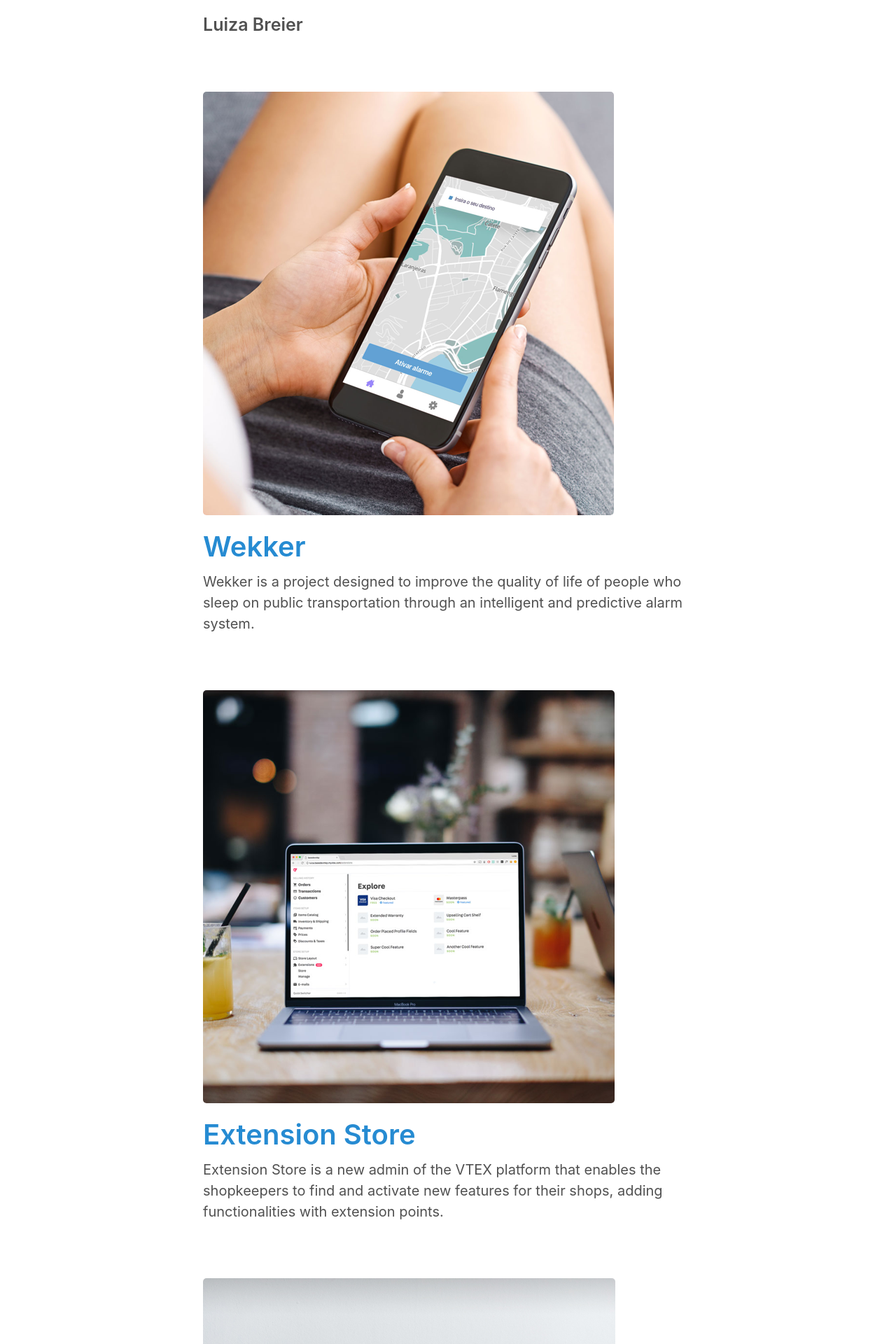
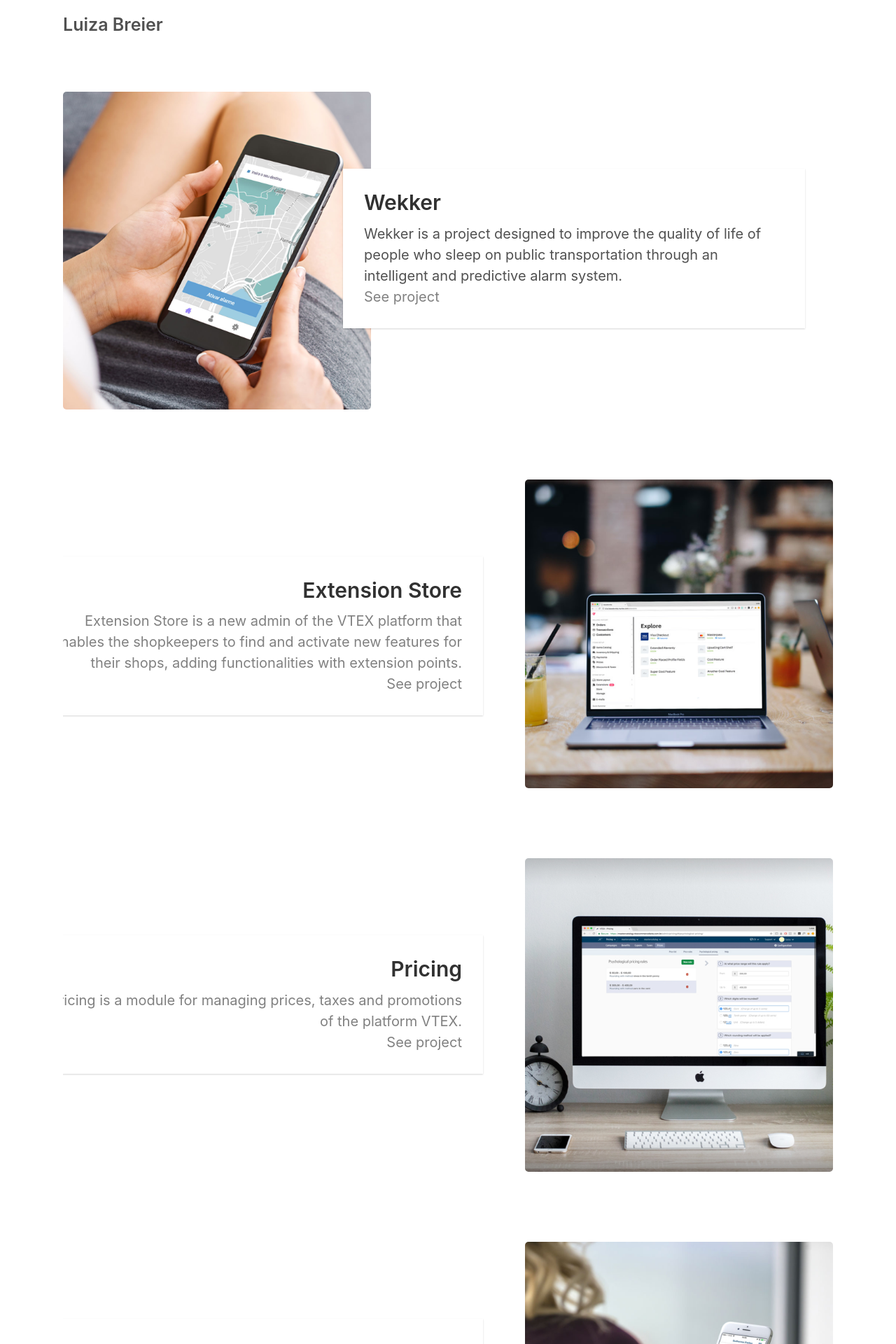
Before and after one commit to luizabreier/portfolio, a Jekyll site: the page built from index.html, in a window 1280 px wide. Shown: the top 1920 px of the page at 70% size. Built offline with Jekyll 4.4.1, drawn with Linux system fonts in a browser that asks for light colours; the list of posts is cut into pages by our own code.

Commit message:
Change cover page style

```diff
--- a/_includes/head.html
+++ b/_includes/head.html
@@ -3,11 +3,7 @@
   <meta name="viewport" content="width=device-width, initial-scale=1.0">
 
   <title>
-    {% if page.title == "Home" %}
-      {{ site.title }} &middot; {{ site.tagline }}
-    {% else %}
-      {{ page.title }} &middot; {{ site.title }}
-    {% endif %}
+    <img src="/img/logo.svg">
   </title>
 
   <link rel="stylesheet" href="{{ site.baseurl }}/styles.css">
--- a/_sass/_layout.scss
+++ b/_sass/_layout.scss
@@ -3,11 +3,73 @@
 // Styles for managing the structural hierarchy of the site.
 
 .container {
-  max-width: 38rem;
-  padding-left:  1.5rem;
-  padding-right: 1.5rem;
+  padding-left:  4.5rem;
+  padding-right: 4.5rem;
   margin-left:  auto;
   margin-right: auto;
+}
+
+.cover img {
+   max-width: 100%;
+ }
+
+.wrapper {
+  position: relative;
+  width: 100%;
+  margin: 0 auto;
+  overflow: hidden;
+}
+
+.card {
+  position: relative;
+  float: right;
+  width: 60%;
+}
+
+.link {
+  color: #818181;
+}
+
+.wrapper:nth-child(odd) .banner {
+  float: left;
+}
+
+.wrapper:nth-child(odd) .box {
+  left: -20px
+}
+
+.wrapper:nth-child(odd) .card {
+  float: right;
+}
+
+.wrapper:nth-child(even) .banner {
+  float: right;
+}
+
+.wrapper:nth-child(even) .card {
+  float: left;
+}
+
+.wrapper:nth-child(even) .box {
+  text-align: right;
+  right: -20px
+}
+
+.banner {
+  float: left;
+  width: 40%;
+}
+
+.box {
+  background-color: white;
+  box-shadow: 0 1px 2px 0 rgba(0, 0, 0, 0.16);
+  padding: 1.5rem;
+  display: inline-block;
+  margin-left: -1rem;
+  position: absolute;
+  top: 5.5rem;
+  left: -2rem;
+  width: 100%;
 }
 
 footer {
--- a/index.html
+++ b/index.html
@@ -6,14 +6,27 @@ title: Home
 <div class="posts">
   {% for post in paginator.posts %}
   <article class="post">
-    <h1 class="post-title">
-      <img src="{{ post.img }}">
-      <a href="{{ site.baseurl }}{{ post.url }}">
-        {{ post.title }}
-      </a>
-    </h1>
-
-    {{ post.description }}
+    <div class="wrapper">
+      <div class="cover">
+        <img class="banner" src="{{ post.img }}">
+      </div>
+      <div class="card">
+        <div class="box">
+          <div class="text">
+            <h2 class="post-title">
+              {{ post.title }}
+            </h2>
+            <div>
+              {{ post.description }}
+            </div>
+            <div>
+              <a class="link" href="{{ site.baseurl }}{{ post.url }}">
+                {{ post.project }}
+            </div>
+          </div>
+        </div>
+      </div>
+    </div>
   </article>
   {% endfor %}
 </div>
```
